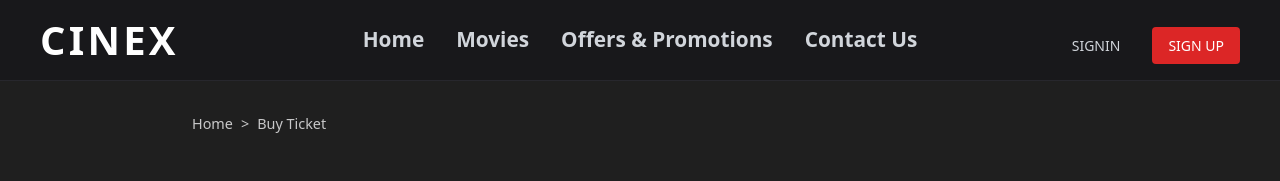
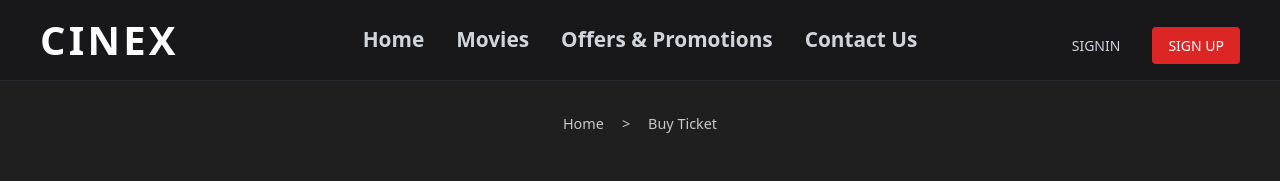
Before and after one commit to ravishka1325/main, a React (Vite) app: page /booking in a window 1280 px wide. Shown: the top 181 px of the page. Built offline with nearby package versions, Linux system fonts and the light colour scheme; grey boxes are pictures that could not be loaded.

Commit message:
updated classes

```diff
--- a/src/Pages/MovieBooking.jsx
+++ b/src/Pages/MovieBooking.jsx
@@ -1,6 +1,6 @@
 import React from 'react';
 import Header from '../../src/components/Yokis/Header';
-import Breadcrumb from '../../src/components/Jayshowtimes/Breadcrumb';
+import Breadcrumb from '../../src/components/Jayshowtimes/Showtimes';
 import MovieDetails from '../../src/components/Jayshowtimes/MovieDetails';
 import ShowtimeSelector from '../../src/components/Jayshowtimes/ShowtimeSelector';
 import '../css/MovieBooking.css';
--- a/src/components/Jayshowtimes/Breadcrumb.css
+++ b/src/components/Jayshowtimes/Showtimes.css
@@ -1,4 +1,4 @@
-.breadcrumb {
+.showtimes {
     color: var(--text-secondary);
     font-size: 0.9rem;
     width: 70%;
@@ -9,7 +9,7 @@
   .separator {
     margin: 0 0.5rem;
   }
-  .breadcrumbmain{
+  .showtimesmain{
     display: flex;
     width: 100%;
     margin: 2rem 0rem;
--- a/src/components/Jayshowtimes/Breadcrumb.jsx
+++ b/src/components/Jayshowtimes/Showtimes.jsx
@@ -1,10 +1,10 @@
 import React from 'react';
-import './Breadcrumb.css';
+import './Showtimes.css';
 
-const Breadcrumb = () => {
+const Showtimess = () => {
   return (
-    <div className="breadcrumbmain">
-      <div className="breadcrumb">
+    <div className="showtimesmain">
+      <div className="showtimes">
         <span>Home</span>
         <span className="separator">&gt;</span>
         <span>Buy Ticket</span>
@@ -14,4 +14,4 @@ const Breadcrumb = () => {
   );
 };
 
-export default Breadcrumb;
+export default Showtimess;
```
